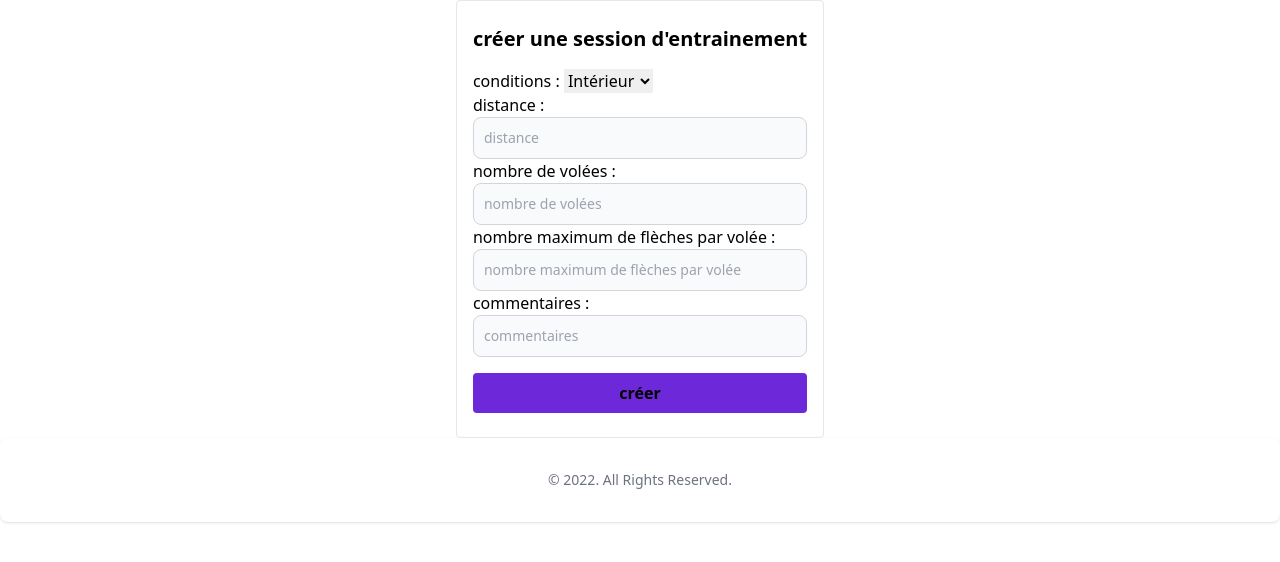
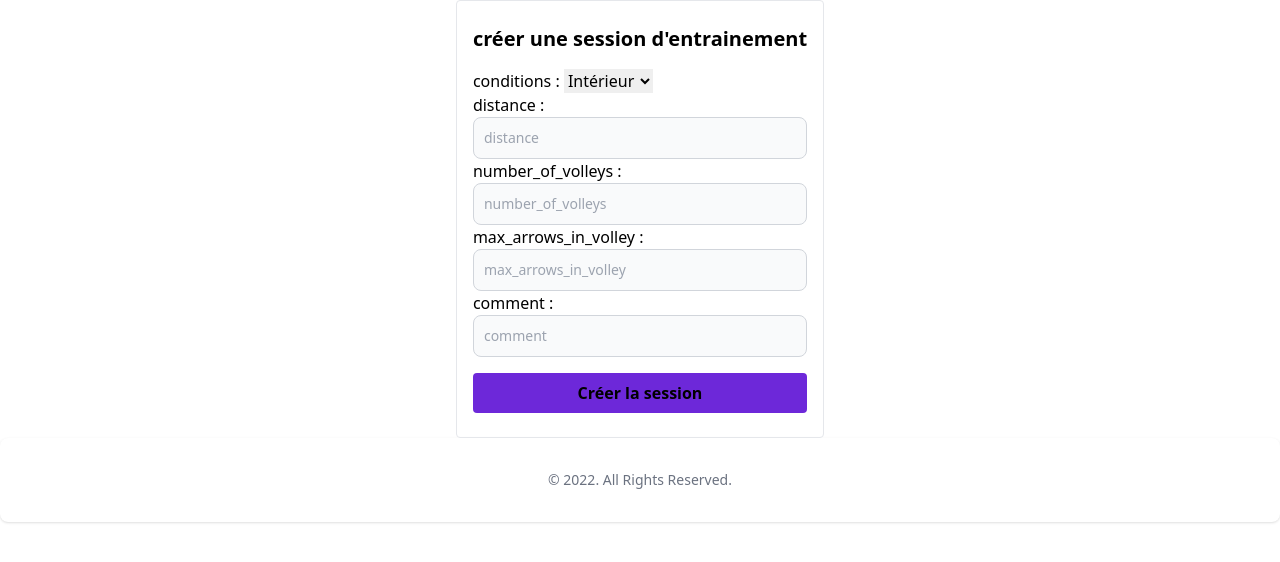
Before and after one commit to remace/OC-P13_Archery_Buddy, a Django app: page /practice/create/ in a window 1280 px wide. Shown: the part 72-634 px from the top of the page. Run offline with Django 4.2, Linux system fonts and the light colour scheme; the visitor is signed in with stand-in values (Sample User, id 1); some libraries are stand-ins or nearby versions.

Commit message:
🐛 fixed fields labels problem in create practice form
refers issue #32

```diff
--- a/ArcheryBuddy/records/forms.py
+++ b/ArcheryBuddy/records/forms.py
@@ -8,11 +8,11 @@ class PracticeRecordSessionForm(forms.Form):
     CONDITIONS_CHOICE = [("INT", "Intérieur"), ("EXT", "Extérieur")]
     conditions = forms.ChoiceField(label="conditions", choices=CONDITIONS_CHOICE)
     distance = forms.IntegerField(label="distance")
-    comment = forms.CharField(label="commentaires")
+    comment = forms.CharField(label="comment")
 
-    number_of_volleys = forms.IntegerField(label="nombre de volées")
+    number_of_volleys = forms.IntegerField(label="number_of_volleys")
     max_arrows_in_volley = forms.IntegerField(
-        label="nombre maximum de flèches par volée"
+        label="max_arrows_in_volley",
     )
 
 
--- a/ArcheryBuddy/records/templates/records/create_practice_session.html
+++ b/ArcheryBuddy/records/templates/records/create_practice_session.html
@@ -1,6 +1,6 @@
 {% extends "core/base.html" %}
 {% block content %}
-    <form action="#" method="post">
+    <form action="{% url 'practice_create' %}" method="post">
         {% csrf_token %}
         <div class="flex flex-wrap justify-center items-center">
             <div class="px-4 py-6 border border-1 border-grey-300 rounded">
@@ -14,7 +14,7 @@
                     {{ form.distance.errors }}
                     {{ form.distance.label_tag }}
                     <input type="number"
-                           name="{{ form.distance.id_for_label }}"
+                           name="{{ form.distance.label }}"
                            id="{{ form.distance.id_for_label }}"
                            placeholder="{{ form.distance.label }}"
                            class="bg-gray-50 border border-gray-300 text-gray-900 sm:text-sm rounded-lg focus:ring-violet-500 focus:border-violet-500 block w-full p-2.5 dark:bg-gray-600 dark:border-gray-500 dark:placeholder-gray-400 dark:text-white" />
@@ -23,7 +23,7 @@
                     {{ form.number_of_volleys.errors }}
                     {{ form.number_of_volleys.label_tag }}
                     <input type="number"
-                           name="{{ form.number_of_volleys.id_for_label }}"
+                           name="{{ form.number_of_volleys.label }}"
                            id="{{ form.number_of_volleys.id_for_label }}"
                            placeholder="{{ form.number_of_volleys.label }}"
                            class="bg-gray-50 border border-gray-300 text-gray-900 sm:text-sm rounded-lg focus:ring-violet-500 focus:border-violet-500 block w-full p-2.5 dark:bg-gray-600 dark:border-gray-500 dark:placeholder-gray-400 dark:text-white" />
@@ -32,7 +32,7 @@
                     {{ form.max_arrows_in_volley.errors }}
                     {{ form.max_arrows_in_volley.label_tag }}
                     <input type="number"
-                           name="{{ form.max_arrows_in_volley.id_for_label }}"
+                           name="{{ form.max_arrows_in_volley.label }}"
                            id="{{ form.max_arrows_in_volley.id_for_label }}"
                            placeholder="{{ form.max_arrows_in_volley.label }}"
                            class="bg-gray-50 border border-gray-300 text-gray-900 sm:text-sm rounded-lg focus:ring-violet-500 focus:border-violet-500 block w-full p-2.5 dark:bg-gray-600 dark:border-gray-500 dark:placeholder-gray-400 dark:text-white" />
@@ -41,14 +41,14 @@
                     {{ form.comment.errors }}
                     {{ form.comment.label_tag }}
                     <input type="text"
-                           name="{{ form.comment.id_for_label }}"
+                           name="{{ form.comment.label }}"
                            id="{{ form.comment.id_for_label }}"
                            placeholder="{{ form.comment.label }}"
                            class="bg-gray-50 border border-gray-300 text-gray-900 sm:text-sm rounded-lg focus:ring-violet-500 focus:border-violet-500 block w-full p-2.5 dark:bg-gray-600 dark:border-gray-500 dark:placeholder-gray-400 dark:text-white" />
                 </div>
                 <input class="mt-4 text-center block cursor-pointer bg-violet-700 hover:bg-violet-900 font-bold py-2 px-4 rounded w-full"
                        type="submit"
-                       value="créer">
+                       value="Créer la session" />
             </div>
         </div>
     </form>
```
